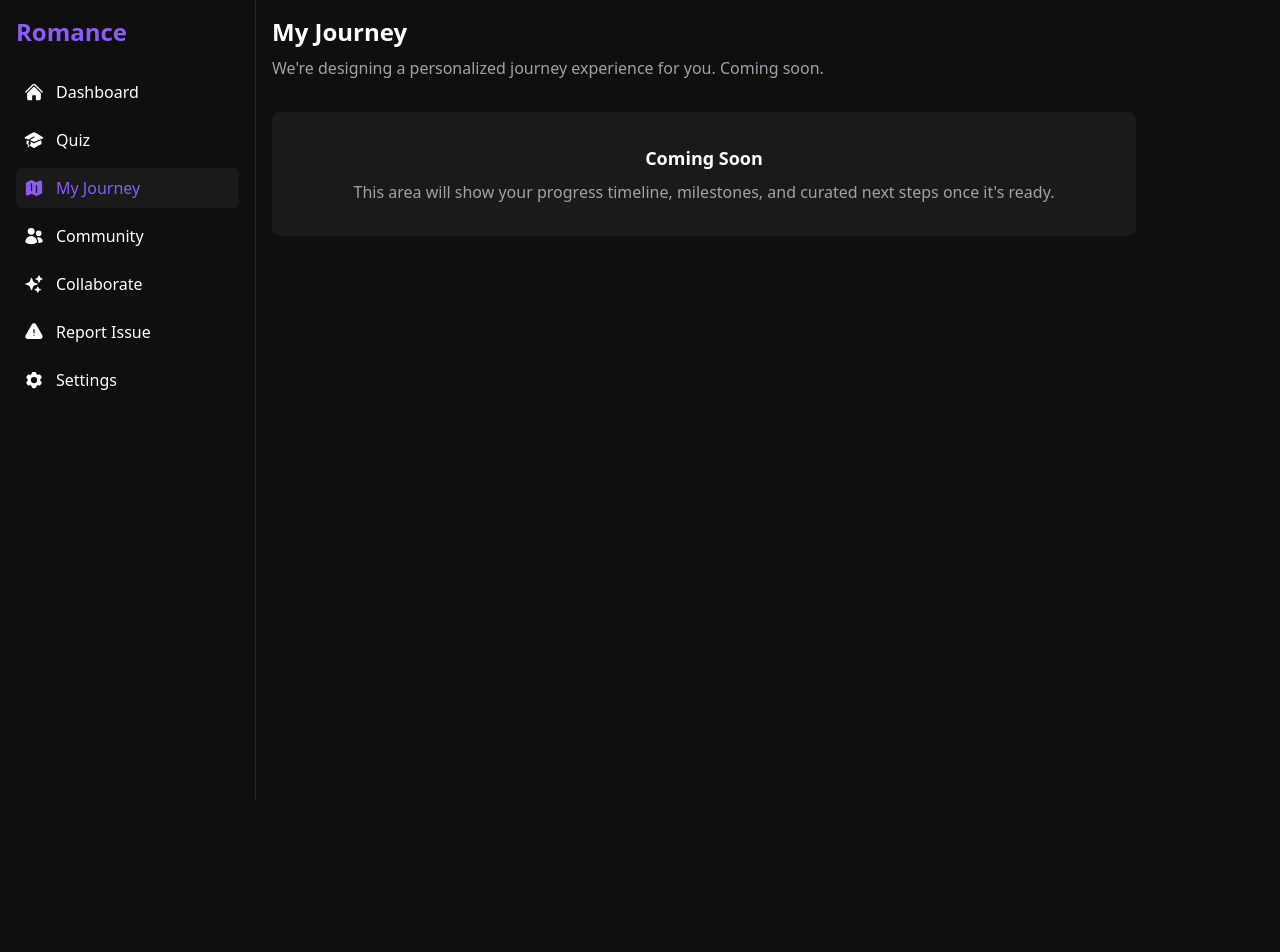
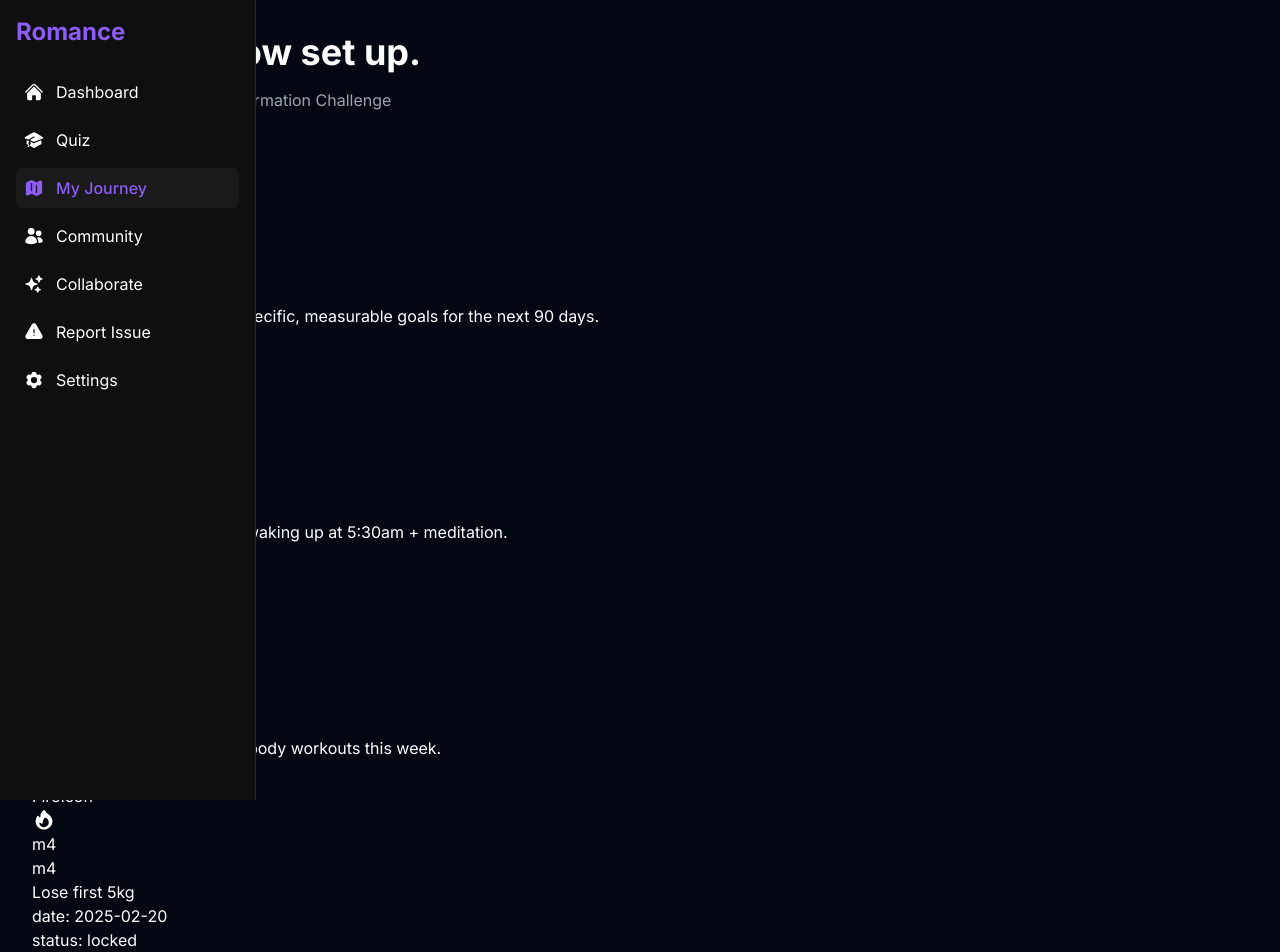
Before and after one commit to benjamindestiny/romance, a React (Vite) app: page /journey in a window 1280 px wide. Shown: the top 952 px of the page. Before the commit the page ends 800 px from the top, so only its background shows below. Built offline with nearby package versions, Linux system fonts and the light colour scheme.

Commit message:
Started Working on the Journey Page

```diff
--- a/src/pages/Journey.jsx
+++ b/src/pages/Journey.jsx
@@ -1,25 +1,114 @@
-import React from 'react';
+import React, { useState } from 'react';
 import Sidebar from '../components/Sidebar.jsx';
 import BottomNav from '../components/BottomNav.jsx';
+import { FlagIcon, SunIcon, FireIcon, ScaleIcon, RocketLaunchIcon, CameraIcon } from '@heroicons/react/20/solid';
 
+// Icon mapping - maps string names to actual components
+const iconMap = {
+  FlagIcon,
+  SunIcon,
+  FireIcon,
+  ScaleIcon,
+  RocketLaunchIcon,
+  CameraIcon
+};
 
 export default function Journey() {
+  const [journeyData, setJourneyData] = useState({
+    title: "90-Day Transformation Challenge",
+    startDate: "2025-01-01",
+    overallProgress: 45,
+    streakDays: 12,
+    totalPoints: 1250,
+    milestones: [
+      {
+        id: "m1",
+        title: "Define clear goals",
+        date: "2025-01-05",
+        status: "completed",
+        description: "Wrote down 3 specific, measurable goals for the next 90 days.",
+        points: 100,
+        icon: "FlagIcon"
+      },
+      {
+        id: "m2",
+        title: "Build morning routine",
+        date: "2025-01-15",
+        status: "completed",
+        description: "5-day streak of waking up at 5:30am + meditation.",
+        points: 150,
+        icon: "SunIcon"
+      },
+      {
+        id: "m3",
+        title: "First gym session",
+        date: "2025-02-01",
+        status: "in-progress",
+        description: "Complete 3 full-body workouts this week.",
+        points: 200,
+        icon: "FireIcon"
+      },
+      {
+        id: "m4",
+        title: "Lose first 5kg",
+        date: "2025-02-20",
+        status: "locked",
+        description: "Track calories daily and hit protein target.",
+        points: 300,
+        icon: "ScaleIcon"
+      },
+      {
+        id: "m5",
+        title: "Run 5km non-stop",
+        date: "2025-03-10",
+        status: "locked",
+        description: "Train consistently for the next 3 weeks.",
+        points: 250,
+        icon: "RocketLaunchIcon"
+      },
+      {
+        id: "m6",
+        title: "Final body measurement",
+        date: "2025-03-30",
+        status: "locked",
+        description: "Take progress photos and measurements.",
+        points: 250,
+        icon: "CameraIcon"
+      }
+    ]
+  });
+  const [selectedMilestone, setSelectedMilestone] = useState(null);
+  const [showDetailModal, setShowDetailModal] = useState(false);
+  const [timelineFilter, setTimelineFilter] = useState("all");
+  const [viewMode, setViewMode] = useState("timeline");
+
   return (
-    <div className="min-h-screen bg-dark-bg text-text-primary font-sans pb-32 md:pb-0">
+    <main className="min-h-screen bg-gray-950 text-white p-8">
       <Sidebar />
-      <main className="md:ml-64 p-4 max-w-4xl mx-auto">
-        <header className="mb-8">
-          <h1 className="text-2xl font-bold">My Journey</h1>
-          <p className="text-text-secondary mt-2">We're designing a personalized journey experience for you. Coming soon.</p>
-        </header>
-
-        <div className="bg-card-bg rounded-lg p-8 text-center">
-
-          <p className="text-lg font-semibold mb-2">Coming Soon</p>
-          <p className="text-text-secondary">This area will show your progress timeline, milestones, and curated next steps once it's ready.</p>
-        </div>
-      </main>
+      <div>
+        <h1 className="text-4xl font-bold mb-4">States are now set up.</h1>
+        <p className="text-gray-400">Journey title: {journeyData.title}</p>
+        <p className="text-gray-400">Progress: {journeyData.overallProgress}%</p>
+        <p className="text-gray-400">Milestones count: {journeyData.milestones.length}</p>
+        <p className="text-gray-400">Icons List below</p>
+        {journeyData.milestones.map(d => {
+          const IconComponent = iconMap[d.icon];
+          return (
+            <div key={d.id}>
+              <p>{d.id}</p>
+              <p>{d.id}</p>
+              <p>{d.title}</p>
+              <p>date: {d.date}</p>
+              <p>status: {d.status}</p>
+              <p>description: {d.description}</p>
+              <p>points: {d.points}</p>
+              <p>{d.icon}</p>
+              {IconComponent && <IconComponent className="w-6 h-6" />}
+            </div>
+          );
+        })}
+      </div>
       <BottomNav />
-    </div>
+    </main>
   );
 }
```
